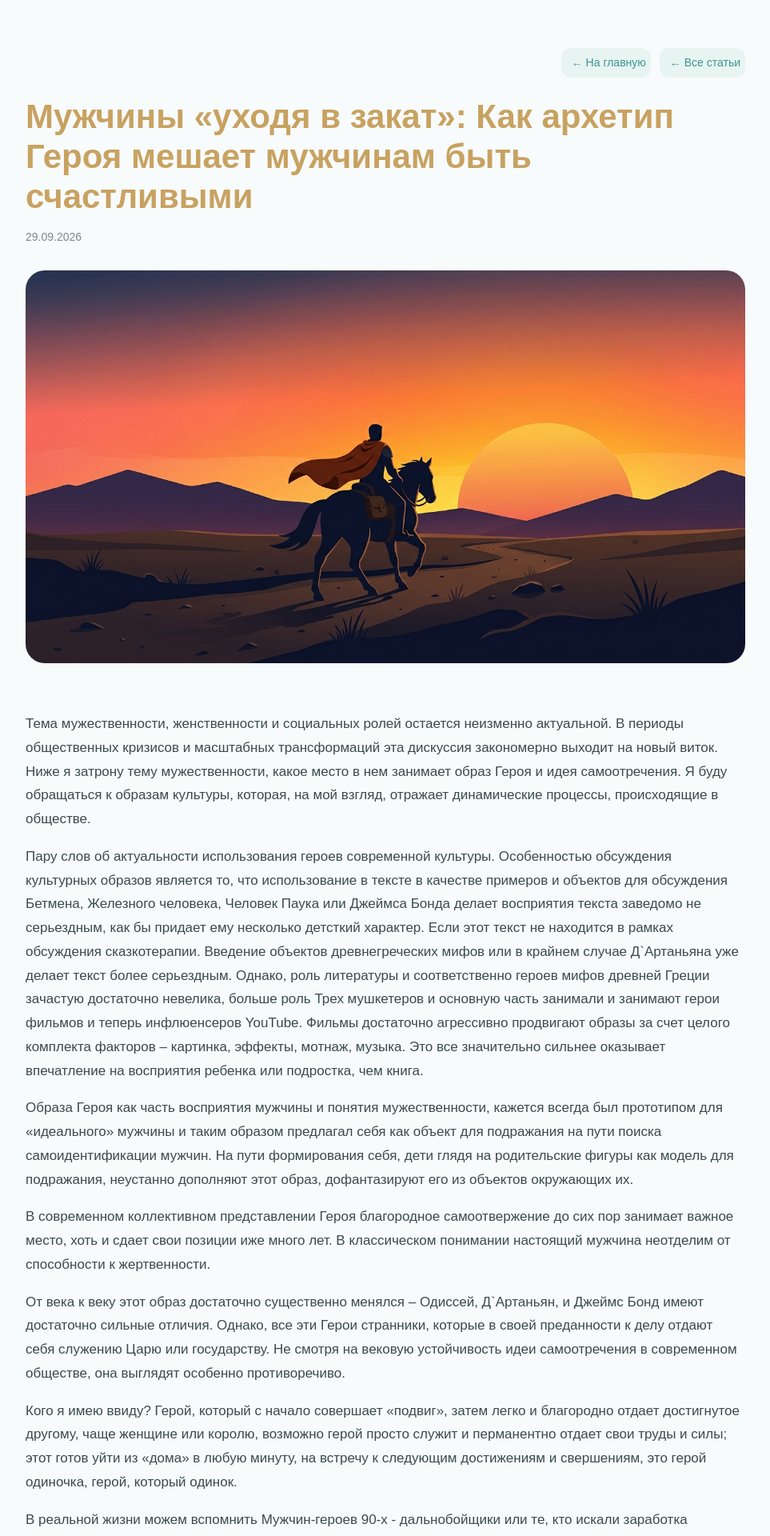
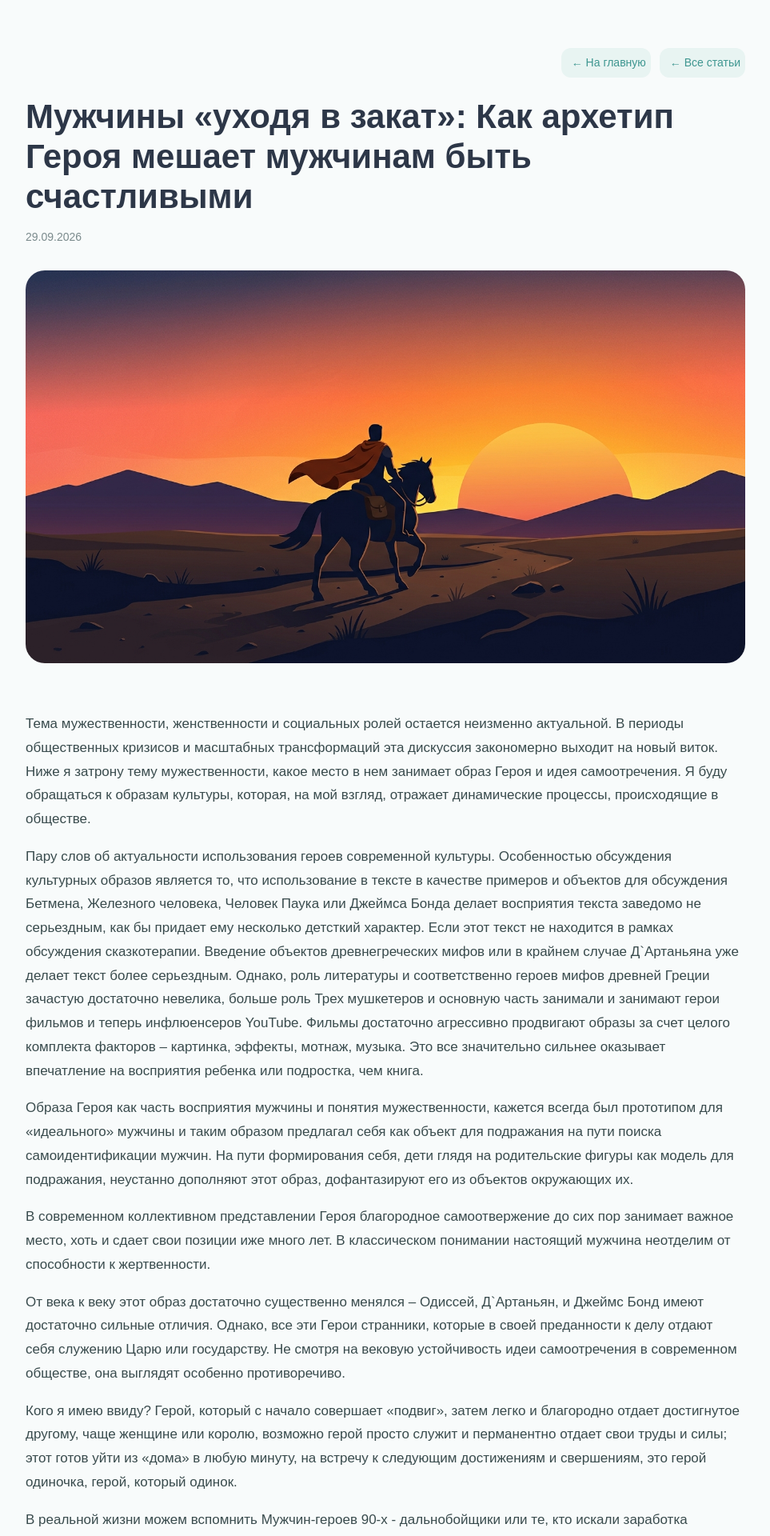
Before and after one commit to zerbe25-gif/zerbe25-gif.github.io, a Jekyll site: the page built from _posts/2026-09-29-muzhchiny-ukhodya-v-zakat.md, in a window 1280 px wide. Shown: the top 1920 px of the page at 80% size, without its empty margins (158-1121 px from the left). Built offline with Jekyll 4.4.1, drawn with Linux system fonts in a browser that asks for light colours.

Commit message:
Update post.html

```diff
--- a/_layouts/post.html
+++ b/_layouts/post.html
@@ -39,7 +39,7 @@
 
     h1 {
       margin: 0 0 12px;
-      color: #C8A261;
+      color: #2D3748;
       font-size: 42px;
       line-height: 1.2;
     }
@@ -67,7 +67,7 @@
     .article-content h2 {
       margin-top: 45px;
       margin-bottom: 20px;
-      color: #C8A261;
+      color: #2D3748;
       font-size: 28px;
     }
 
```
